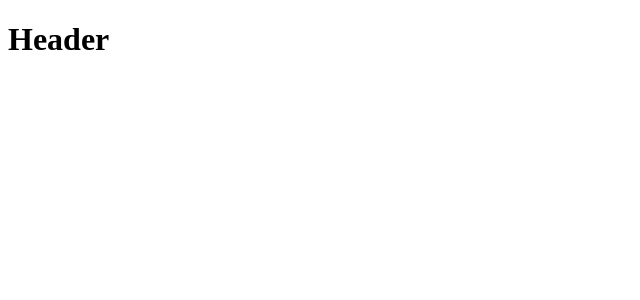
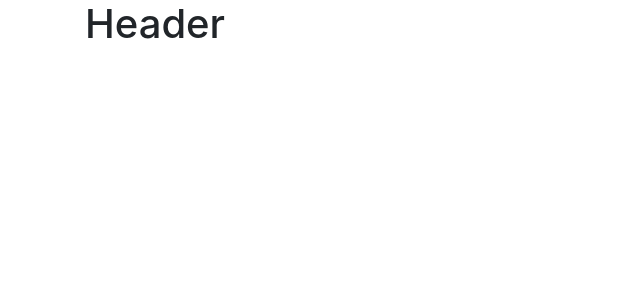
Before and after one commit to pasinduChinthana/todo-app, a React (Create React App) app: page / in a window 1280 px wide. Shown: the top 300 px of the page, without its empty margins (0-640 px from the left). Built offline with nearby package versions, Linux system fonts and the light colour scheme.

Commit message:
added bootstrap cdn

```diff
--- a/public/index.html
+++ b/public/index.html
@@ -24,6 +24,12 @@
       work correctly both with client-side routing and a non-root public URL.
       Learn how to configure a non-root public URL by running `npm run build`.
     -->
+    <link
+    rel="stylesheet"
+    href="https://maxcdn.bootstrapcdn.com/bootstrap/4.5.0/css/bootstrap.min.css"
+    integrity="sha384-9aIt2nRpC12Uk9gS9baDl411NQApFmC26EwAOH8WgZl5MYYxFfc+NcPb1dKGj7Sk"
+    crossorigin="anonymous"
+/>
     <title>React App</title>
   </head>
   <body>
--- a/src/components/Header.js
+++ b/src/components/Header.js
@@ -1,10 +1,10 @@
 import React from 'react'
-
+import { Container } from 'react-bootstrap'
 const Header = () => {
     return (
-        <div>
+        <Container>
             <h1>Header</h1>
-        </div>
+        </Container>
     )
 }
 
```
